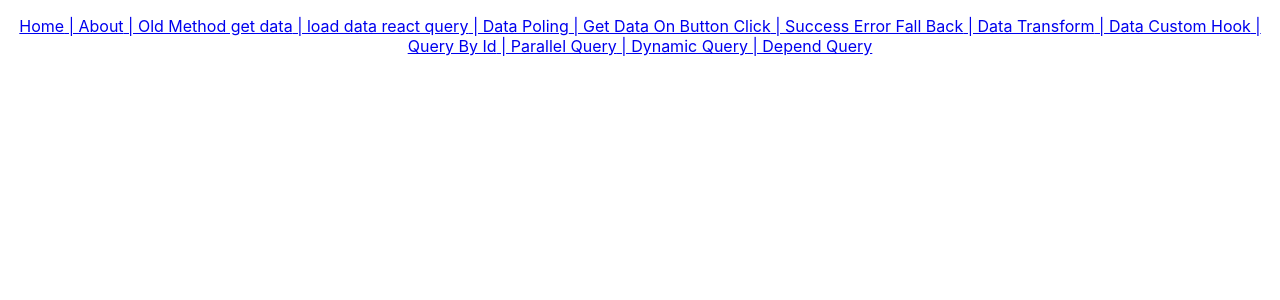
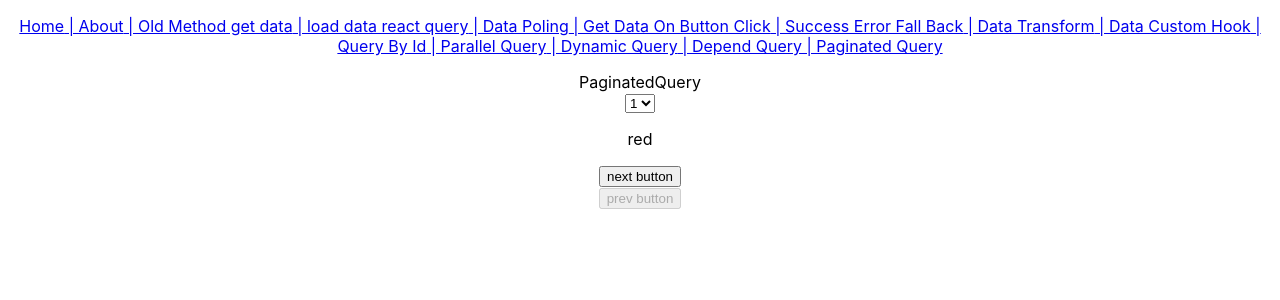
Before and after one commit to es-77/react-js-learn-app, a React (Create React App) app: page /qr-paginated-query in a window 1280 px wide. Shown: the top 300 px of the page. Built offline with nearby package versions, Linux system fonts and the light colour scheme; data requests are answered from the project's data file.

Commit message:
pagination react query

```diff
--- a/db.json
+++ b/db.json
@@ -61,5 +61,28 @@
       "id":3,
       "addres":"my addres 3"
     }
-  ]
+  ],
+  "colors":[
+  { "id": 1, "label": "red" },
+  { "id": 2, "label": "blue" },
+  { "id": 3, "label": "green" },
+  { "id": 4, "label": "yellow" },
+  { "id": 5, "label": "orange" },
+  { "id": 6, "label": "purple" },
+  { "id": 7, "label": "pink" },
+  { "id": 8, "label": "brown" },
+  { "id": 9, "label": "gray" },
+  { "id": 10, "label": "white" },
+  { "id": 11, "label": "black" },
+  { "id": 12, "label": "cyan" },
+  { "id": 13, "label": "magenta" },
+  { "id": 14, "label": "turquoise" },
+  { "id": 15, "label": "olive" },
+  { "id": 16, "label": "lavender" },
+  { "id": 17, "label": "maroon" },
+  { "id": 18, "label": "gold" },
+  { "id": 19, "label": "silver" },
+  { "id": 20, "label": "teal" }
+]
+
 }
--- a/src/App.js
+++ b/src/App.js
@@ -45,6 +45,7 @@ import SingleSuperHero from './react-query-commponents/SingleSuperHero';
 import ParallelQueries from './react-query-commponents/ParallelQueries';
 import DynamicQuery from './react-query-commponents/DynamicQuery';
 import DependQuery from './react-query-commponents/DependQuery';
+import PaginatedQuery from './react-query-commponents/PaginatedQuery';
 const queryClient = new QueryClient();
 function App() {
   return (
@@ -107,6 +108,7 @@ function App() {
           <Route path='/qr-parallel-query' element={<ParallelQueries />} />
           <Route path='/qr-dynamic-query' element={<DynamicQuery herorIds={[1, 2]} />} />
           <Route path='/qr-depend-query' element={<DependQuery userEmail='admin@admin.com' />} />
+          <Route path='/qr-paginated-query' element={<PaginatedQuery />} />
         </Routes>
         <ReactQueryDevtools initialIsOpen={false} position='bottom-right' />
       </QueryClientProvider>
--- /dev/null
+++ b/src/react-query-commponents/PaginatedQuery.js
@@ -0,0 +1,39 @@
+import React, { useState } from 'react'
+import axios from 'axios'
+import { useQuery } from 'react-query'
+
+const getColours = (pageNum, limit) => {
+    return axios.get(`http://localhost:4000/colors?_limit=${limit}&_page=${pageNum}`);
+}
+function PaginatedQuery() {
+    const [pageNumber, setPageNumber] = useState(1);
+    const [limit, setLimit] = useState(1);
+    const { data, isLoading } = useQuery(['color-name', pageNumber, limit], () => getColours(pageNumber, limit))
+    console.log(data?.data.length);
+
+    if (isLoading) {
+        return <p>loading ... </p>
+    }
+
+    return (
+        <div>PaginatedQuery
+            <br />
+            <select name="page" id="page" onChange={(e) => setLimit(e.target.value)}>
+                <option value="1">1</option>
+                <option value="2">2</option>
+                <option value="3">3</option>
+            </select>
+            <br />
+            {data?.data.map((color) => {
+                return <p key={color?.id}>{color?.label}</p>
+            })}
+            <div>
+                <button onClick={() => setPageNumber(prevPage => prevPage + 1)}> next button</button>
+                <br />
+                <button onClick={() => setPageNumber(prevPage => prevPage - 1)} disabled={pageNumber === 1}> prev button</button>
+            </div>
+        </div>
+    )
+}
+
+export default PaginatedQuery
--- a/src/react-query-commponents/RQNavBar.js
+++ b/src/react-query-commponents/RQNavBar.js
@@ -17,6 +17,7 @@ function RQNavBar() {
                 <Link to='/qr-parallel-query'> | Parallel Query</Link>
                 <Link to='/qr-dynamic-query'> | Dynamic Query</Link>
                 <Link to='/qr-depend-query'> | Depend Query</Link>
+                <Link to='/qr-paginated-query'> | Paginated Query</Link>
             </p>
         </div>
     )
```
